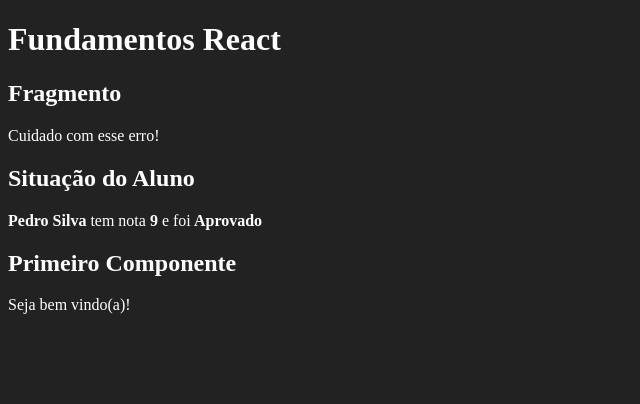
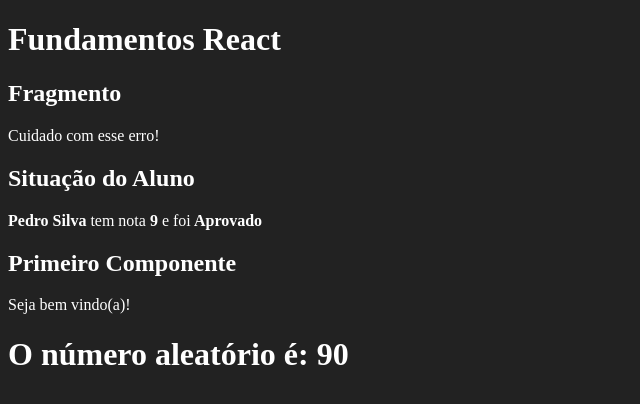
Before and after one commit to moisesguilherme/curso-javascript-cod3r, a React (Create React App) app in the folder curso-react/fundamentos-react/: page / in a window 1280 px wide. Shown: the top 404 px of the page, without its empty margins (0-640 px from the left). Built offline with nearby package versions, Linux system fonts and the light colour scheme.

Commit message:
Desafio número aleatório

```diff
--- a/curso-react/fundamentos-react/src/App.jsx
+++ b/curso-react/fundamentos-react/src/App.jsx
@@ -3,6 +3,7 @@
 import ComParametro from './components/basicos/ComParametro'
 import Fragmento from './components/basicos/Fragmento'
 
+import Aleatorio from './components/basicos/Aleatorio'
 //arrow function
 // (props) => {}
 // () => {}
@@ -20,4 +21,8 @@
             nota={8.7}
         />
         <Primeiro></Primeiro>
+        <Aleatorio
+            min="0"
+            max="100"
+        />
     </div>
--- /dev/null
+++ b/curso-react/fundamentos-react/src/components/basicos/Aleatorio.jsx
@@ -0,0 +1,15 @@
+import React from 'react'
+
+export default function Aleatorio(props){
+
+    const min = props.min
+    const max = props.max
+
+    const numeroAleatorio =  Math.floor( Math.random() * max-min )
+
+    return (
+
+    <h1>O número aleatório é: {numeroAleatorio}</h1>
+    )
+
+}
```
